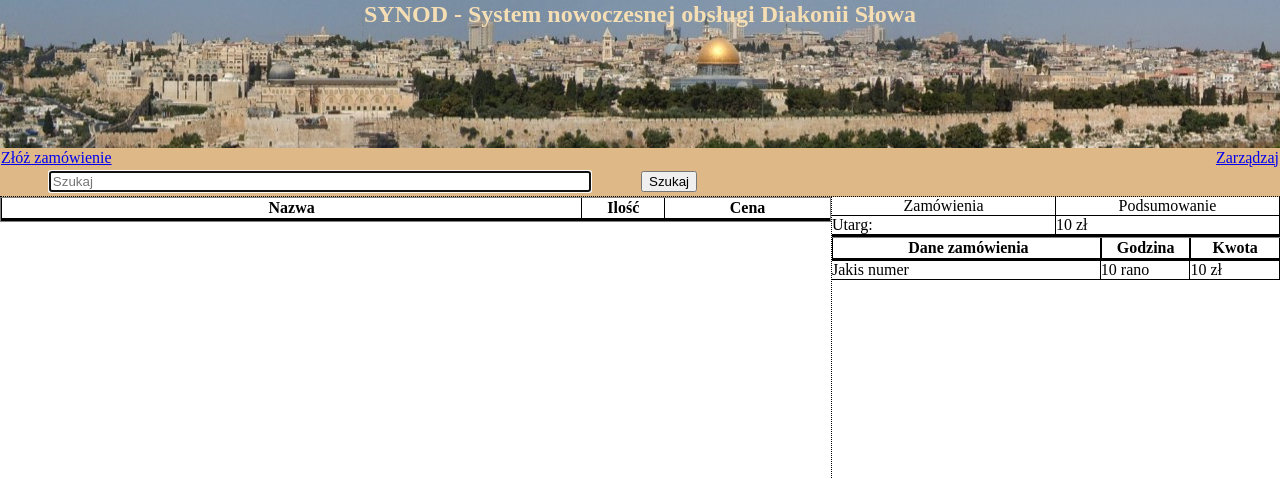
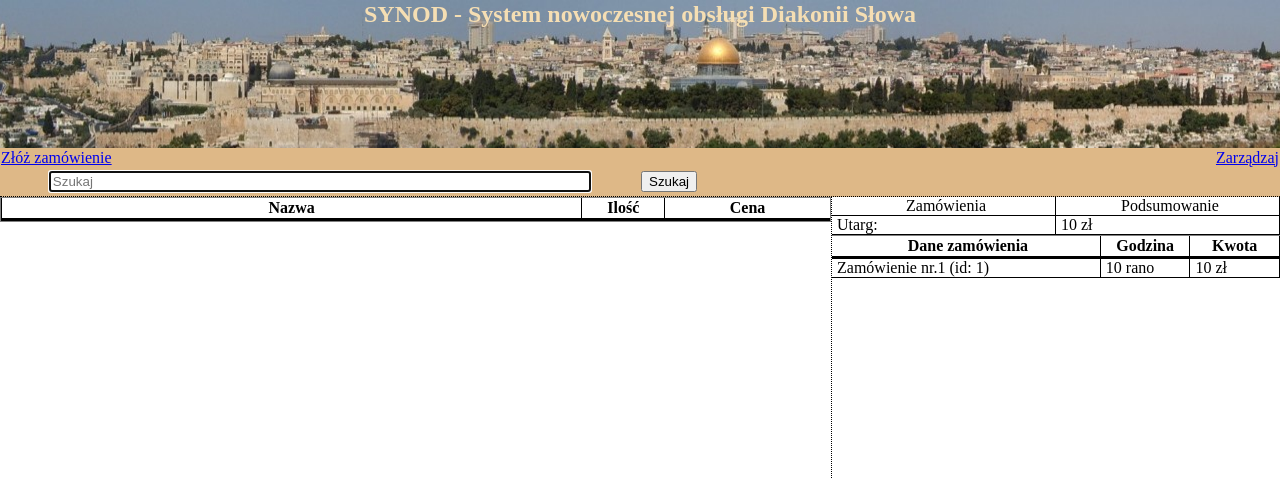
Before and after one commit to Yoshud/Diakonia_Slowa_app, a Django app: template main_app/templates/main_app/main_page_products.html in a window 1280 px wide. Shown: the top 479 px of the page. Run offline with Django 3.2, Linux system fonts and the light colour scheme; a user stored in the database is signed in; tables that the repository leaves empty hold one stand-in row (values such as "Sample post"); the template is opened without the code that fills it: most values are stand-ins (such as "Sample title", 1, 10 or a date in 2020); lists and menus that the app fills with data are empty; some libraries are stand-ins or nearby versions.

Commit message:
[refactoring] Przeniesienie styl z skryptu do css, zmiana opisu zamówień na main_page

```diff
--- a/main_app/static/main_app/main_style.css
+++ b/main_app/static/main_app/main_style.css
@@ -5,37 +5,49 @@ div table{
 }
 .main_page_table td{
     padding: 0;
+    border-width: thin;
 }
 .main_page_table{
+}
+
+.main_page_table th{
+    border-bottom-style: solid;
+    border-width: thin;
+    border-bottom-width: medium;
+    height: 1%;
+}
+.left_table {
 
 }
 
-.main_page_table th{
+.left_table th{
+    border-left-style: solid;
+}
+.left_table td{
     border-left-style: solid;
     border-bottom-style: solid;
-    border-left-width: thin;
-    border-bottom-width: medium;
-    height: 1%;
-}
-
-div form table td
-{
-    padding: 0;
-}
-div form table th{
-    border-left-style: solid;
-    border-bottom-style: solid;
-    border-left-width: thin;
-    border-bottom-width: medium;
-    height: 1%;
 }
 
 .table_cell{
     padding-left: 5px;
     border-width: thin;
 }
+.text_table{
+
+}
+.text_table td{
+    padding-left: 5px;
+}
 .right_table  {
     border-bottom-style: solid;
+    border-right-style: solid;
+}
+
+.right_table td{
+    border-bottom-style: solid;
+    border-right-style: solid;
+}
+.right_table th{
     border-right-style: solid;
 }
 .right_table_header{
--- a/main_app/static/main_app/scripts.js
+++ b/main_app/static/main_app/scripts.js
@@ -63,7 +63,7 @@ function Cellstyle(newCell) {
 
 function newcell(text, Row) {
     let newCell = Row.insertCell();
-    Cellstyle(newCell);
+    // Cellstyle(newCell);
     let newText = document.createTextNode(text);
     newCell.appendChild(newText);
     return newCell
--- a/main_app/templates/main_app/main_page.html
+++ b/main_app/templates/main_app/main_page.html
@@ -17,7 +17,7 @@
     <tr>
                     <td style="text-align: left; width: 65%;border-right-style: dotted; border-width: thin; border-color: black">
                         <div>
-                            <table id="product_table"
+                            <table class="left_table text_table" id="product_table"
                                    style="table-layout: auto; width: 100%; border-style: solid; border-width: thin;">
                                 <tr>
                                     <th style="width: 70%;">Nazwa</th>
@@ -29,7 +29,7 @@
                     </td>
                     <td style="text-align: right; width: 35%">
                         <div>
-                            <table style="">
+                            <table class="text_table" style="">
                                 <tr>
                                     <td class="table_cell right_table" style="text-align: center; width: 50%">
                                         Zamówienia
@@ -41,7 +41,7 @@
                                     <td class="table_cell right_table_header"> {{ sum_of_all }} zł</td>
                                 </tr>
                             </table>
-                            <table id="last_order_table" style="border-top-style: solid; border-top-width: thin">
+                            <table class="text_table" id="last_order_table" style="border-top-style: solid; border-top-width: thin">
                                 <tr>
                                     <th class="table_cell right_table_header" style=" width: 60%">Dane zamówienia</th>
                                     <th class="table_cell right_table_header" style="width: 20%; padding: 0"> Godzina
@@ -50,7 +50,7 @@
                                 </tr>
                                     {% for order, price_sum in tuples  %}
                                     <tr>
-                                        <td class="table_cell right_table"> Jakis numer</td>
+                                        <td class="table_cell right_table">Zamówienie nr.{{ forloop.counter }} (id: {{ order.pk }})</td>
                                         <td class="table_cell right_table ">{{ order.date.time }}</td>
                                         <td class="table_cell right_table">{{ price_sum }} zł</td>
                                     </tr>
--- a/main_app/templates/main_app/order.html
+++ b/main_app/templates/main_app/order.html
@@ -21,7 +21,7 @@
     <tr>
           <td style="text-align: left; width: 60%;border-right-style: dotted; border-width: thin; border-color: black">
                         <div>
-                            <table id="product_table"
+                            <table class="text_table left_table" id="product_table"
                                    style="table-layout: auto; width: 100%; border-bottom-style: solid; border-width: thin;">
                                 <tr>
                                     <th style="width: 40%">Nazwa</th>
@@ -44,7 +44,7 @@
                                     </td>
                                 </tr>
                             </table>
-                            <table id="busket_table"
+                            <table class="text_table right_table" id="busket_table"
                                    style="table-layout: auto; width: 100%; border-bottom-style: solid; border-width: thin;">
 
                                 <tr>
@@ -54,7 +54,7 @@
                                     <th style="width: 15%">Edytuj</th>
                                 </tr>
                                 <tr>
-                                    <td style="text-align: end">Koszyk jest aktualnie pusty</td>
+                                    <td style="text-align: end; border-style: hidden">Koszyk jest aktualnie pusty</td>
                                 </tr>
                             </table>
 
```
Also changed, not shown: main_app/static/main_app/busket_scripts.js (+4 -4 lines).
